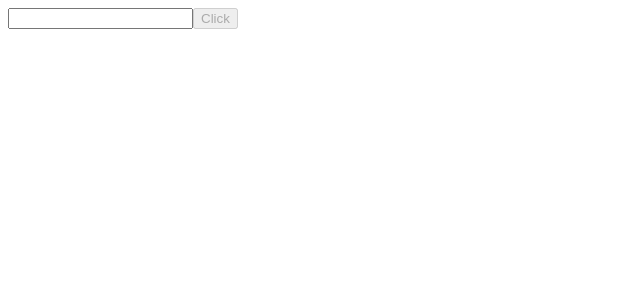
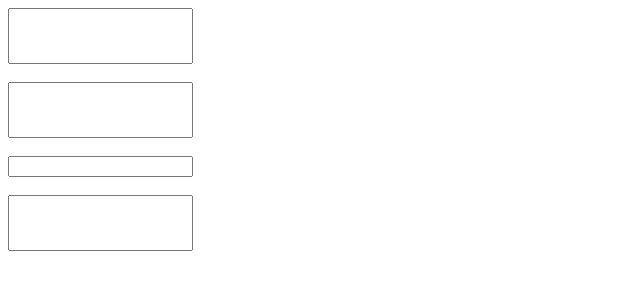
Before and after one commit to PROSUN619/webgentle.angular, an Angular app: page / in a window 1280 px wide. Shown: the top 300 px of the page, without its empty margins (0-640 px from the left). Built offline with nearby package versions, Linux system fonts and the light colour scheme.

Commit message:
video: 17, Class binding

```diff
--- a/src/app/app.component.css
+++ b/src/app/app.component.css
@@ -0,0 +1,7 @@
+.textColor{
+    color: green;
+}
+
+.textHeight{
+    height: 50px;
+}
--- a/src/app/app.component.html
+++ b/src/app/app.component.html
@@ -1,9 +1,26 @@
 
 
 
-<input type="text"  value="{{textValue}}" (keyup)="handleOnChange()">
+<!-- <input type="text"  value="{{textValue}}" (keyup)="handleOnChange()"> -->
+
+<!-- using string -->
+<input type="text"  value="{{textValue}}" [class]="myClass"  />
+<br/>
+<br/>
+<!-- using array -->
+<input type="text"  value="{{textValue}}" [class]="myClassArr"  />
+<br/>
+<br/>
+<!-- using object -->
+<input type="text"  value="{{textValue}}" [class]="myClassObj"  />
+<br/>
+<br/>
+<!-- using class dynamic and normal html class-->
+<input type="text"  value="{{textValue}}" class="textColor"  [class.textHeight]="true"  />
+
+
 
 <!-- here dissable works with boolean value and interpolation return
 string value so disabled = "{{isDisabled}}" will not work
 -->
-<input type="button" id="{{btnId}}" value="Click" [disabled]="isDisabled">
+<!-- <input type="button" id="{{btnId}}" value="Click" [disabled]="isDisabled"> -->
--- a/src/app/app.component.ts
+++ b/src/app/app.component.ts
@@ -10,6 +10,9 @@ export class AppComponent {
   btnId: string = 'btnSave';
   textValue: string = '';
   isDisabled: boolean = true;
+  myClass: string = 'textColor textHeight'
+  myClassArr: string[] = ['textColor', 'textHeight']
+  myClassObj: any = { textColor: true, textHeight: this.foo() };
 
   handleOnChange(): void {
 
@@ -19,4 +22,7 @@ export class AppComponent {
       this.isDisabled = false;
   }
 
+  foo():boolean{
+    return false;
+  }
 }
```
